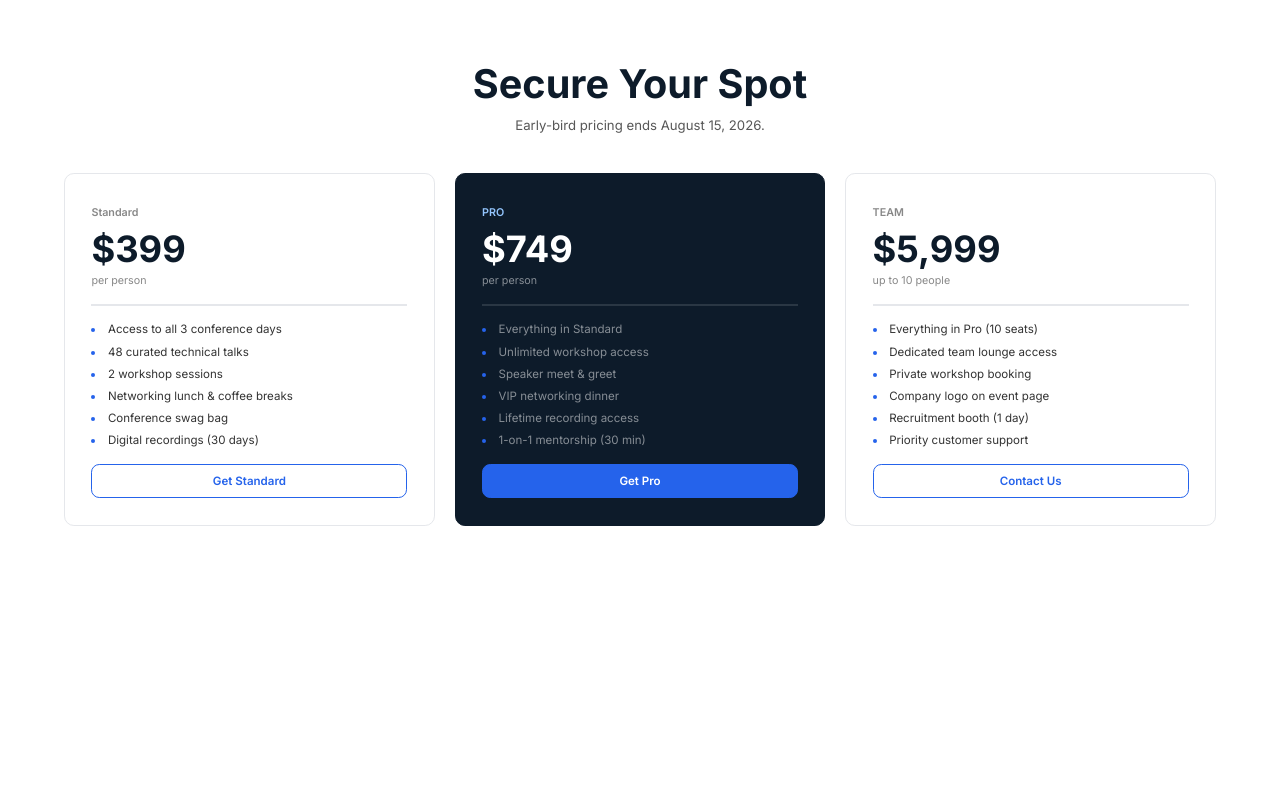
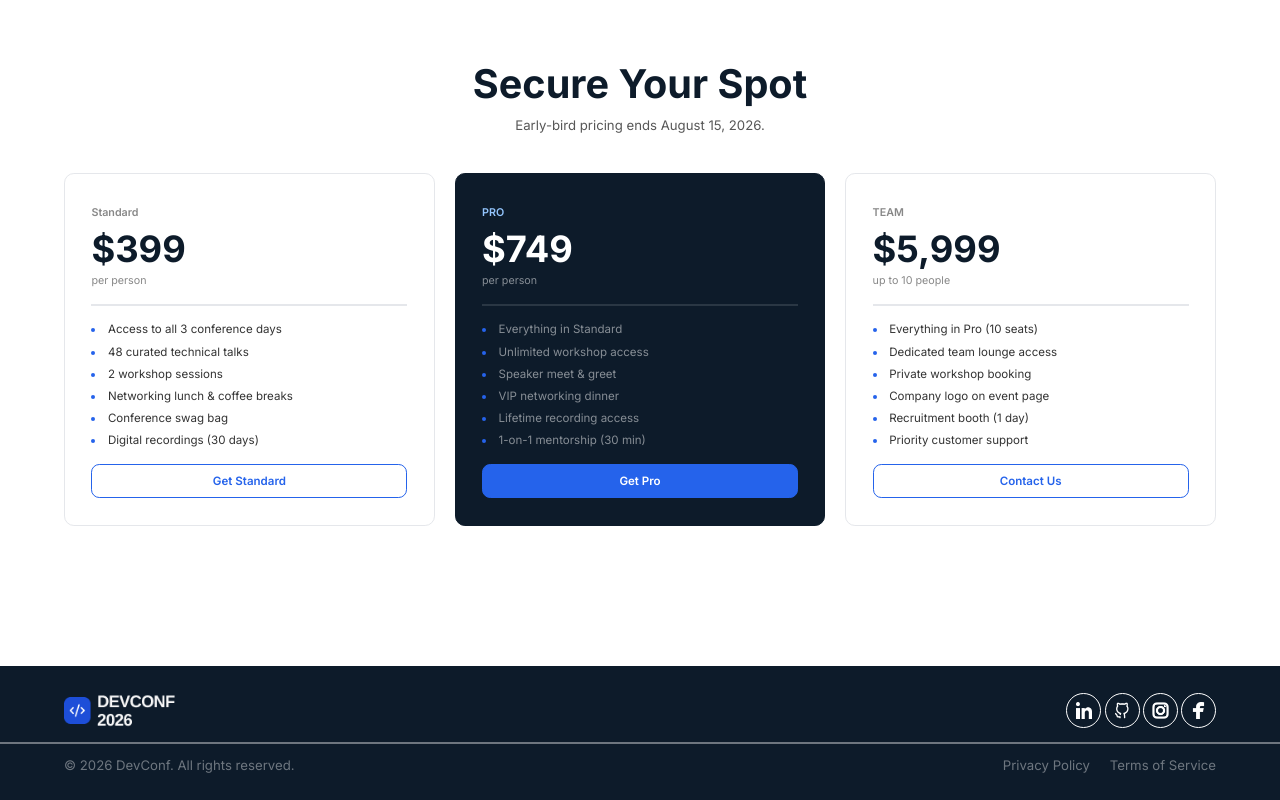
Before and after one commit to saadebnehaque/PH-bootcamp-Batch14-assignment1, a plain HTML site: page index.html in a window 1280 px wide. Shown: the part 1744-2544 px from the top of the page. Before the commit the page ends 2410 px from the top, so only its background shows below. Drawn offline with nearby package versions, Linux system fonts and the light colour scheme.

Commit message:
feat: add footer section and finalize layout

```diff
--- a/index.html
+++ b/index.html
@@ -160,6 +160,30 @@
         </section>
 
     </main>
+    <footer>
+        <div class="footContent">
+            <img class="footLogo" src="./assets/footer-logo.png" alt="">
+            <div class="socialLinks">
+                <div class="icon"><img src="./assets/linkedin-161-svgrepo-com.png" alt=""></div>
+                <div class="icon"><img src="./assets/github-142-svgrepo-com.png" alt=""></div>
+                <div class="icon"><img src="./assets/instagram-167-svgrepo-com.png" alt=""></div>
+                <div class="icon"><img src="./assets/facebook-boxed-svgrepo-com.png" alt=""></div>
+
+            </div>
+        </div>
+        <hr>
+        <div class="copyRight">
+            <p>© 2026 DevConf. All rights reserved.</p>
+            <div>
+                <a href="">
+                    <p>Privacy Policy</p>
+                </a>
+                <a href="">
+                    <p>Terms of Service</p>
+                </a>
+            </div>
+        </div>
+    </footer>
 </body>
 
 </html>
--- a/style.css
+++ b/style.css
@@ -109,7 +109,7 @@ nav {
 
 /* Hero section */
 .hero {
-    margin-top: 95px;
+    /* margin-top: 95px; */
     margin-top: 6.125vw;
     background-image: linear-gradient(#00000099 30%, #00000000 70%),
         linear-gradient(135deg, #00000000 0%, #000000e0 87%),
@@ -160,6 +160,8 @@ nav {
 
 /* Speaker Section */
 #speaker {
+    /* scroll-margin-top: 95px; */
+    scroll-margin-top: 6.125vw;
     width: 90%;
     /* margin: 80px auto 0; */
     margin: 5.157vw auto 0;
@@ -190,6 +192,13 @@ nav {
     border: 0.064vw solid #e5e7eb;
     /* border-radius: 12px; */
     border-radius: 0.773vw;
+    transition: all 250ms ease-in-out;
+}
+
+.speakerCard:hover {
+    /* box-shadow: 0 0 10px #00000083; */
+    box-shadow: 0 0 0.644vw #00000083;
+    scale: 1.005;
 }
 
 .speakerCardImg {
@@ -341,3 +350,99 @@ nav {
 .pricingFeatures li::marker {
     color: #2563EB;
 }
+
+
+
+
+
+
+
+
+/* Footer */
+footer {
+    width: 100%;
+    background-color: #0D1B2A;
+    /* padding: 32px 0; */
+    padding: 2.063vw 0;
+    display: flex;
+    flex-direction: column;
+    /* gap: 16px; */
+    gap: 1.031vw;
+}
+
+footer hr {
+    /* border: 1px solid #ffffff66; */
+    border: 0.064vw solid #ffffff66;
+}
+
+.footContent {
+    display: flex;
+    align-items: center;
+    justify-content: space-between;
+    width: 90%;
+    margin: 0 auto;
+    color: white;
+}
+
+.footLogo {
+    /* width: 135px; */
+    width: 8.704vw;
+}
+
+.socialLinks {
+    display: flex;
+    /* gap: 4px; */
+    gap: 0.257vw;
+}
+
+
+.icon {
+    display: flex;
+    align-items: center;
+    justify-content: center;
+    /* padding: 10px; */
+    padding: 0.644vw;
+    /* border: 1px solid white; */
+    border: 0.0644vw solid white;
+    border-radius: 100%;
+    /* width: 20px; */
+    width: 1.289vw;
+    /* height: 20px; */
+    height: 1.289vw;
+    box-sizing: content-box;
+    cursor: pointer;
+    transition: all 250ms ease-in-out;
+}
+
+.icon:active {
+    scale: 0.9;
+}
+
+.icon img {
+    width: 100%;
+
+}
+
+.copyRight {
+    width: 90%;
+    margin: 0 auto;
+    display: flex;
+    align-items: center;
+    justify-content: space-between;
+    color: #ffffff66;
+    /* font-size: 16px; */
+    font-size: 1.031vw;
+
+}
+
+.copyRight div {
+    display: flex;
+    align-items: center;
+    /* gap: 24px; */
+    gap: 1.547vw;
+}
+
+.copyRight a {
+    text-decoration: none;
+    color: #ffffff66;
+}
```
Also changed, not shown: assets/facebook-boxed-svgrepo-com.png (added), assets/github-142-svgrepo-com.png (added), assets/instagram-167-svgrepo-com.png (added), assets/linkedin-161-svgrepo-com.png (added).
